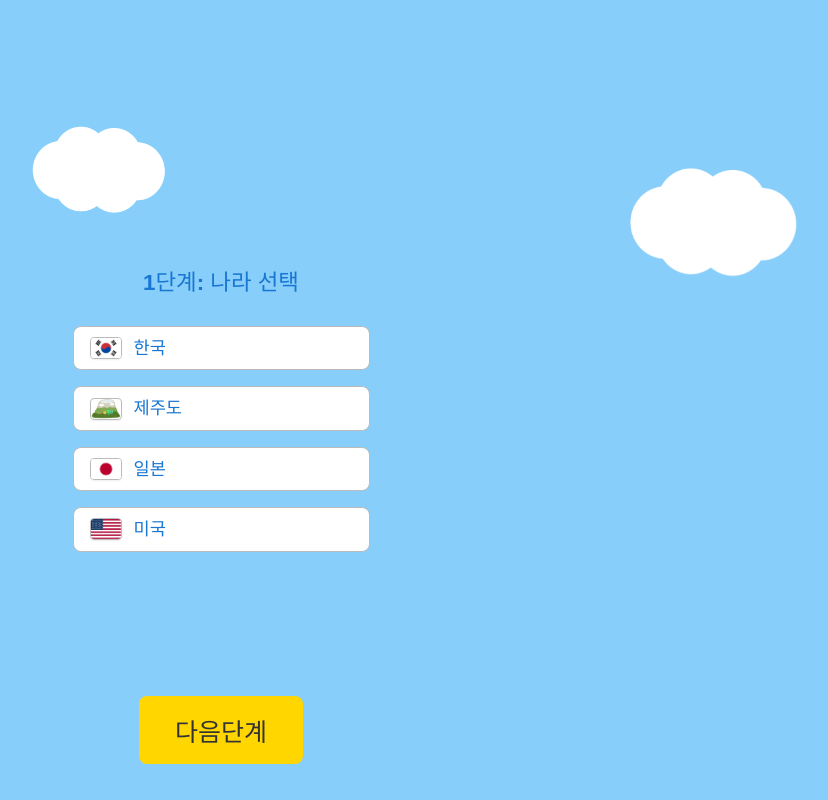
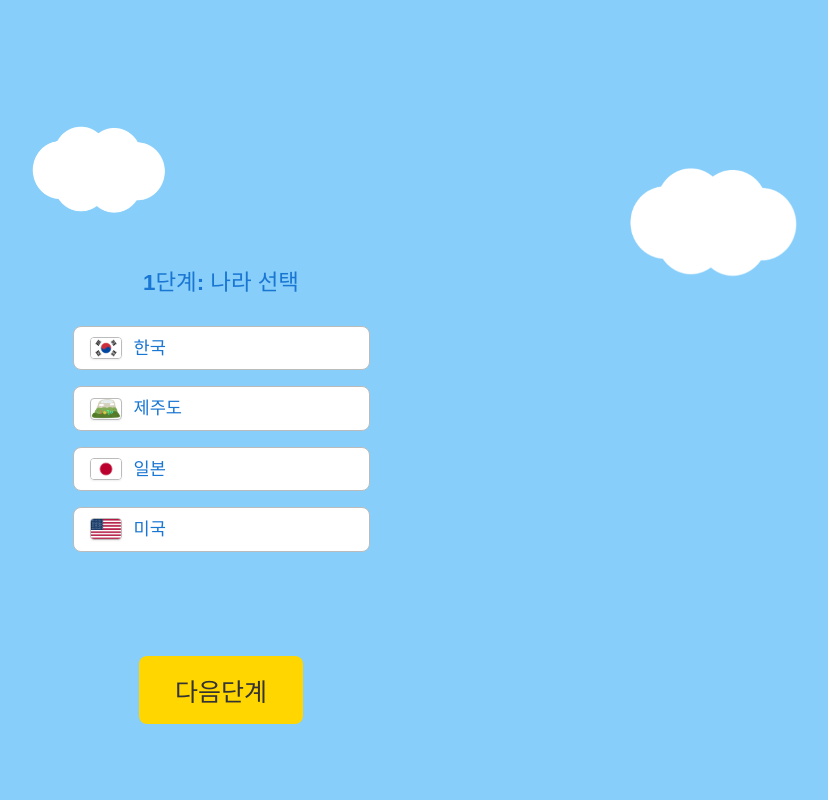
Before and after one commit to SimplePage/jini_airport, a React (Vite) app: page /jini_airport/next in a window 1280 px wide. Shown: the top 800 px of the page, without its empty margins (419-1247 px from the left). Built offline with nearby package versions, Linux system fonts and the light colour scheme.

Commit message:
fix: 버튼 위로 살짝 올림 ~

```diff
--- a/src/pages/WarningPage.jsx
+++ b/src/pages/WarningPage.jsx
@@ -63,18 +63,16 @@ export default function WarningPage() {
           <span>여권과 비행기 표를</span><br />
           <span>준비해 주세요!</span>
         </h2>
-      </div>
 
-      {/* 버튼 영역 */}
-      <div
-        className="button-bar"
-      >
+        {/* 버튼 영역 */}
+        <div className="button-bar" >
         {/* <button className="btn btn-exit" onClick={() => navigate('/')}>
           나가기
         </button> */}
-        <button className="btn btn-next" onClick={() => navigate('/next')}>
-          다음단계
-        </button>
+          <button className="btn btn-next" onClick={() => navigate('/next')}>
+            다음단계
+          </button>
+        </div>
       </div>
     </div>
     </>
--- a/src/pages/common.css
+++ b/src/pages/common.css
@@ -171,7 +171,7 @@ select:focus {
   justify-content: center; /* 버튼을 수평으로 가운데 정렬 */
   padding: 16px 24px; /* 여백 설정 */
   position: absolute; /* 버튼을 이미지 아래에 고정 */
-  bottom: 20px; /* 이미지 바로 아래쪽에 배치 */
+  bottom: 60px; /* 이미지 바로 아래쪽에 배치 */
   color: white; /* 글자색 */
   border: none; /* 테두리 없음 */
   border-radius: 8px; /* 둥근 테두리 */
```
